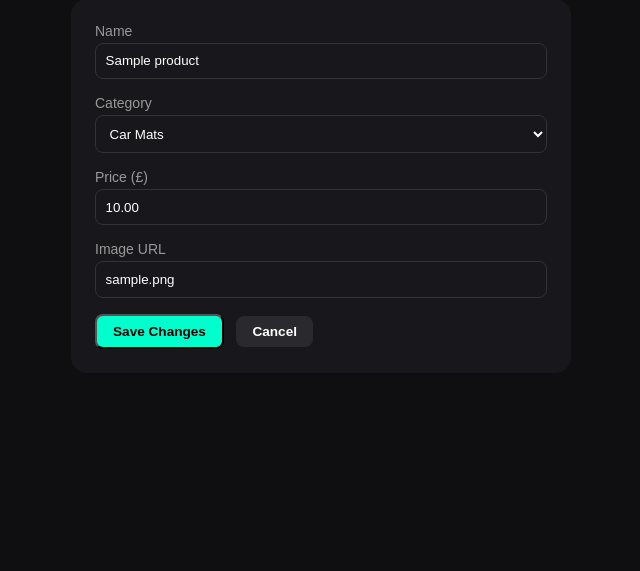
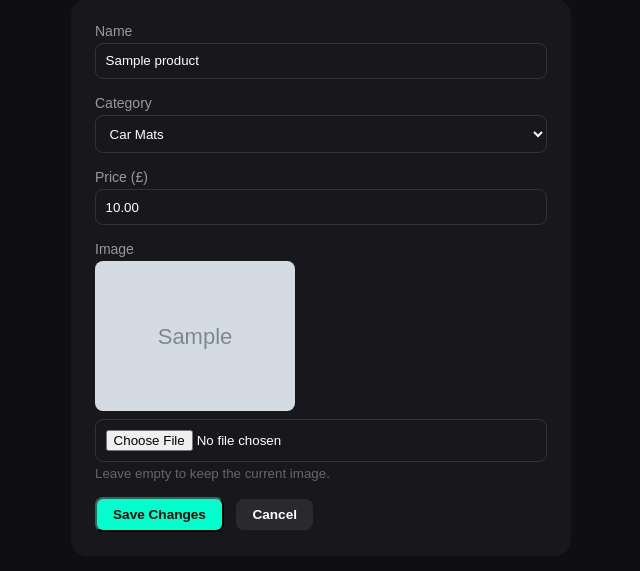
Before and after one commit to asrarkhantscltd-del/auto-pride-london, a PHP site: page /product_form.php?id=1 in a window 1280 px wide. Shown: the part 164-735 px from the top of the page, without its empty margins (101-741 px from the left). Run offline with PHP 8.4, Linux system fonts and the light colour scheme; the visitor is signed in with stand-in values (Sample User, id 1); tables that the repository leaves empty hold one stand-in row (values such as "Sample post"); grey boxes marked "Sample" are stand-in pictures.

Commit message:
backend fixed

```diff
--- a/backend/admin/product_form.php
+++ b/backend/admin/product_form.php
@@ -1,7 +1,9 @@
 <?php
 $pageTitle = 'Product Form';
 require __DIR__ . '/_layout_top.php';
+require __DIR__ . '/../upload.php';
 
+$uploadError = null;
 $id = $_GET['id'] ?? null;
 $product = ['name' => '', 'category' => 'Car Mats', 'price' => '', 'image' => ''];
 
@@ -20,7 +22,14 @@ if ($_SERVER['REQUEST_METHOD'] === 'POST') {
     $name = trim($_POST['name']);
     $category = trim($_POST['category']);
     $price = (float) $_POST['price'];
-    $image = trim($_POST['image']);
+
+    try {
+        $uploadedImage = handleImageUpload('image');
+        $image = $uploadedImage ?? $product['image'];
+
+        if (!$id && $uploadedImage === null) {
+            throw new RuntimeException('Please choose an image to upload.');
+        }
 
         if ($id) {
             $stmt = db()->prepare('UPDATE products SET name=?, category=?, price=?, image=? WHERE id=?');
@@ -34,12 +43,20 @@ if ($_SERVER['REQUEST_METHOD'] === 'POST') {
 
         header('Location: index.php?flash=' . urlencode($flash));
         exit;
+    } catch (RuntimeException $e) {
+        $uploadError = $e->getMessage();
+        $product = array_merge($product, ['name' => $name, 'category' => $category, 'price' => $price]);
+    }
 }
 ?>
 
 <h1><?= $id ? 'Edit Product' : 'Add Product' ?></h1>
 
-<form method="POST" class="card">
+<?php if ($uploadError): ?>
+    <div class="flash" style="background:#f8717122;border-color:#f8717155;color:#f87171;"><?= htmlspecialchars($uploadError) ?></div>
+<?php endif; ?>
+
+<form method="POST" class="card" enctype="multipart/form-data">
     <label>Name</label>
     <input type="text" name="name" value="<?= htmlspecialchars($product['name']) ?>" required>
 
@@ -53,8 +70,14 @@ if ($_SERVER['REQUEST_METHOD'] === 'POST') {
     <label>Price (£)</label>
     <input type="number" step="0.01" name="price" value="<?= htmlspecialchars($product['price']) ?>" required>
 
-    <label>Image URL</label>
-    <input type="text" name="image" value="<?= htmlspecialchars($product['image']) ?>" required>
+    <label>Image</label>
+    <?php if (!empty($product['image'])): ?>
+        <img src="<?= htmlspecialchars($product['image']) ?>" alt="Current image" style="max-width:100%;max-height:150px;border-radius:8px;margin-bottom:0.5rem;display:block;">
+    <?php endif; ?>
+    <input type="file" name="image" accept="image/png,image/jpeg,image/webp,image/gif" <?= $id ? '' : 'required' ?>>
+    <?php if ($id): ?>
+        <small style="color:#666;display:block;margin-top:-0.75rem;margin-bottom:1rem;">Leave empty to keep the current image.</small>
+    <?php endif; ?>
 
     <button type="submit" class="btn"><?= $id ? 'Save Changes' : 'Add Product' ?></button>
     <a href="index.php" class="btn btn-secondary" style="margin-left:0.5rem;">Cancel</a>
```
Lines whose indentation alone changed are shown as unchanged.
